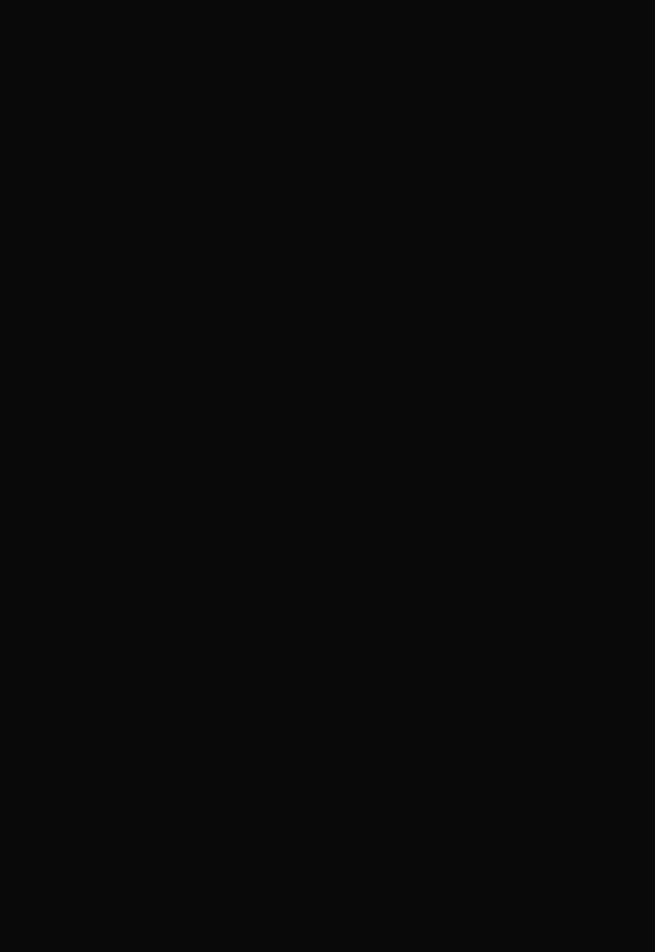
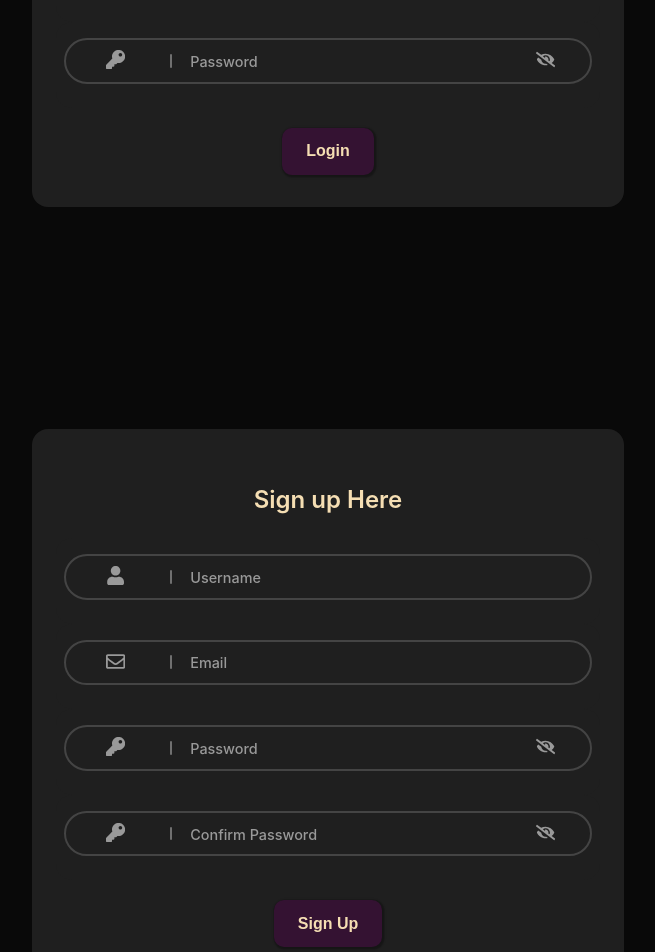
Before and after one commit to iCodeWalker/tuskinink_ui, a React (Create React App) app: page / in a window 1280 px wide. Shown: the part 1060-2012 px from the top of the page, without its empty margins (268-923 px from the left). Before the commit the page ends 820 px from the top, so only its background shows below. Built offline with nearby package versions, Linux system fonts and the light colour scheme.

Commit message:
Added forms

```diff
--- a/package.json
+++ b/package.json
@@ -8,6 +8,7 @@
     "@testing-library/user-event": "^13.5.0",
     "react": "^18.2.0",
     "react-dom": "^18.2.0",
+    "react-icons": "^4.7.1",
     "react-scripts": "5.0.1",
     "styled-components": "^5.3.6",
     "web-vitals": "^2.1.4"
--- a/src/App.js
+++ b/src/App.js
@@ -1,10 +1,22 @@
+import React from "react";
+
+import ButtonSection from "./buttons/buttonSection";
+import LoaderSection from "./loaders/loaderSection";
+import InputFieldsSection from "./input-fields/inputFieldsSection";
+import FormSection from "./forms/formSection";
 import "./App.css";
-import ButtonSection from "./buttons/buttonSection";
-
 function App() {
   return (
     <div style={{ margin: 20 }}>
       <ButtonSection />
+      <LoaderSection />
+
+      <div style={{ width: "400px" }}>
+        <InputFieldsSection />
+      </div>
+      <div style={{ width: "90vw" }}>
+        <FormSection />
+      </div>
     </div>
   );
 }
--- /dev/null
+++ b/src/forms/formSection.js
@@ -0,0 +1,88 @@
+import React, { useState, useEffect } from "react";
+
+import LoginForm from "./loginForm";
+import SignupForm from "./signupForm";
+
+const FormSection = () => {
+  const [email, setEmail] = useState("");
+  const [password, setPassword] = useState("");
+  const [emailError, setEmailError] = useState("");
+  const [passwordError, setPasswordError] = useState("");
+  const [userErrMsg, setUserErrMsg] = useState("");
+  const [conPassErrMsg, setConPassErrMsg] = useState("");
+
+  const [user, setUser] = useState("");
+  const [confirmPassword, setConfirmPassword] = useState("");
+
+  const submitHandler = (e) => {
+    e.preventDefault();
+    console.log(email, password);
+  };
+
+  useEffect(() => {
+    if (email.length > 15) {
+      setEmailError("Please enter a valid email");
+    } else {
+      setEmailError("");
+    }
+  }, [email]);
+
+  useEffect(() => {
+    if (confirmPassword.length > 15) {
+      setConPassErrMsg("Password did not matched");
+    } else {
+      setConPassErrMsg("");
+    }
+  }, [confirmPassword]);
+  return (
+    <div style={{ margin: 20 }}>
+      <h2 style={{ color: "#fff" }}>Forms</h2>
+      <div
+        style={{
+          display: "flex",
+          alignItems: "center",
+          justifyContent: "center",
+        }}
+      >
+        <LoginForm
+          email={email}
+          onEmailChange={(e) => setEmail(e.target.value)}
+          password={password}
+          onPasswordChange={(e) => setPassword(e.target.value)}
+          emailErrorMessage={emailError}
+          passwordErrorMessage={passwordError}
+          submitHandler={submitHandler}
+          title="Login Here"
+          titleStyle={{}}
+        />
+      </div>
+      <div
+        style={{
+          display: "flex",
+          alignItems: "center",
+          justifyContent: "center",
+        }}
+      >
+        <SignupForm
+          username={user}
+          onUserNameChange={(e) => setUser(e.target.value)}
+          email={email}
+          onEmailChange={(e) => setEmail(e.target.value)}
+          password={password}
+          onPasswordChange={(e) => setPassword(e.target.value)}
+          confirmPassword={confirmPassword}
+          onConfirmPasswordChange={(e) => setConfirmPassword(e.target.value)}
+          emailErrorMessage={emailError}
+          passwordErrorMessage={passwordError}
+          userErrorMessage={userErrMsg}
+          confirmPasswordErrorMessage={conPassErrMsg}
+          submitHandler={submitHandler}
+          title="Sign up Here"
+          titleStyle={{}}
+        />
+      </div>
+    </div>
+  );
+};
+
+export default FormSection;
--- /dev/null
+++ b/src/forms/loginForm.css
@@ -0,0 +1,13 @@
+.form {
+    position: relative;
+    width: 33rem;
+    height: auto;
+    padding: 2rem;
+    background: #1f1f1f;
+    border-radius: 1rem;
+    display: flex;
+    flex-direction: column;
+    justify-content: center;
+    align-items:center;
+    margin: 10%;
+}
--- /dev/null
+++ b/src/forms/loginForm.js
@@ -0,0 +1,88 @@
+import React from "react";
+import { FaRegEnvelope, FaKey } from "react-icons/fa";
+import InputField from "../input-fields/inputField";
+
+import "../input-fields/inputField.css";
+import "./loginForm.css";
+
+const LoginForm = ({
+  email,
+  onEmailChange,
+  password,
+  onPasswordChange,
+  emailErrorMessage,
+  passwordErrorMessage,
+  submitHandler,
+  title,
+  titleStyle,
+}) => {
+  //   useEffect(() => {
+  //     if (email.length > 15) {
+  //       setEmailError("Please enter a valid email");
+  //     } else {
+  //       setEmailError("");
+  //     }
+  //   }, [email]);
+  console.log("This is from form element", {
+    email,
+    password,
+  });
+  return (
+    <form className="form">
+      <p
+        style={{
+          fontSize: 24,
+          fontWeight: 600,
+          color: "wheat",
+          textAlign: "center",
+          ...titleStyle,
+        }}
+      >
+        {title}
+      </p>
+      <InputField
+        value={email}
+        onChange={onEmailChange}
+        errorMessage={emailErrorMessage}
+        label="Email"
+        icon={<FaRegEnvelope />}
+        type="text"
+      />
+      <InputField
+        value={password}
+        onChange={onPasswordChange}
+        errorMessage={passwordErrorMessage}
+        label="Password"
+        icon={<FaKey />}
+        type="password"
+      />
+      <div
+        style={{
+          display: "flex",
+          justifyContent: "center",
+          alignItems: "center",
+          marginTop: "20px",
+        }}
+      >
+        <button
+          onClick={submitHandler}
+          style={{
+            backgroundColor: "#341232",
+            padding: "0.9rem 1.5rem",
+            fontSize: "16px",
+            fontWeight: "600",
+            color: "wheat",
+            border: 0,
+            borderRadius: "10px",
+            boxShadow: "1px 1px 1.5px 1.5px rgba(0, 0, 0, 0.3)",
+            cursor: "pointer",
+          }}
+        >
+          Login
+        </button>
+      </div>
+    </form>
+  );
+};
+
+export default LoginForm;
--- /dev/null
+++ b/src/forms/signupForm.js
@@ -0,0 +1,113 @@
+import React, { useEffect, useState } from "react";
+import { FaRegEnvelope, FaKey, FaUser } from "react-icons/fa";
+import FilledButton from "../buttons/filledButton";
+import InputField from "../input-fields/inputField";
+
+import "../input-fields/inputField.css";
+import "./loginForm.css";
+
+const SignupForm = ({
+  username,
+  onUserNameChange,
+  email,
+  onEmailChange,
+  password,
+  onPasswordChange,
+  confirmPassword,
+  onConfirmPasswordChange,
+  userErrorMessage,
+  emailErrorMessage,
+  passwordErrorMessage,
+  confirmPasswordErrorMessage,
+  submitHandler,
+  title,
+  titleStyle,
+}) => {
+  //   useEffect(() => {
+  //     if (email.length > 15) {
+  //       setEmailError("Please enter a valid email");
+  //     } else {
+  //       setEmailError("");
+  //     }
+  //   }, [email]);
+  console.log("This is from form element", {
+    email,
+    password,
+  });
+  return (
+    <form className="form">
+      <p
+        style={{
+          fontSize: 24,
+          fontWeight: 600,
+          color: "wheat",
+          textAlign: "center",
+          ...titleStyle,
+        }}
+      >
+        {title}
+      </p>
+      <InputField
+        value={username}
+        onChange={onUserNameChange}
+        errorMessage={userErrorMessage}
+        label="Username"
+        icon={<FaUser />}
+        type="text"
+      />
+      <InputField
+        value={email}
+        onChange={onEmailChange}
+        errorMessage={emailErrorMessage}
+        label="Email"
+        icon={<FaRegEnvelope />}
+        type="email"
+      />
+
+      <InputField
+        value={password}
+        onChange={onPasswordChange}
+        errorMessage={passwordErrorMessage}
+        label="Password"
+        icon={<FaKey />}
+        type="password"
+      />
+
+      <InputField
+        value={confirmPassword}
+        onChange={onConfirmPasswordChange}
+        errorMessage={confirmPasswordErrorMessage}
+        label="Confirm Password"
+        icon={<FaKey />}
+        type="password"
+      />
+      <div
+        style={{
+          display: "flex",
+          justifyContent: "center",
+          alignItems: "center",
+          marginTop: "20px",
+        }}
+      >
+        <button
+          onClick={submitHandler}
+          style={{
+            backgroundColor: "#341232",
+            padding: "0.9rem 1.5rem",
+            fontSize: "16px",
+            fontWeight: "600",
+            color: "wheat",
+            border: 0,
+            borderRadius: "10px",
+            boxShadow: "1px 1px 1.5px 1.5px rgba(0, 0, 0, 0.3)",
+            cursor: "pointer",
+          }}
+        >
+          Sign Up
+        </button>
+      </div>
+    </form>
+  );
+};
+
+export default SignupForm;
```
Also changed, not shown: src/forms/signupForm.css (added), 1 other file (tests, documents, lock files or other folders).
